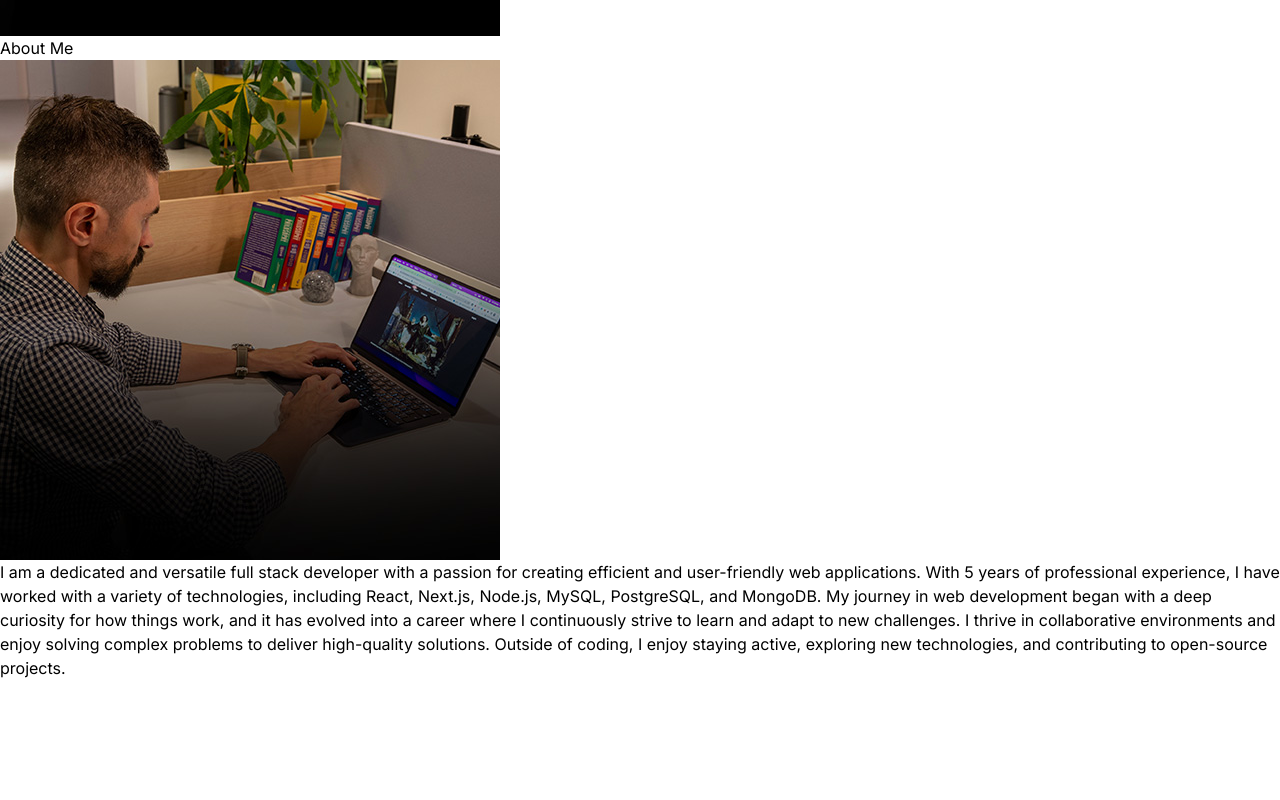
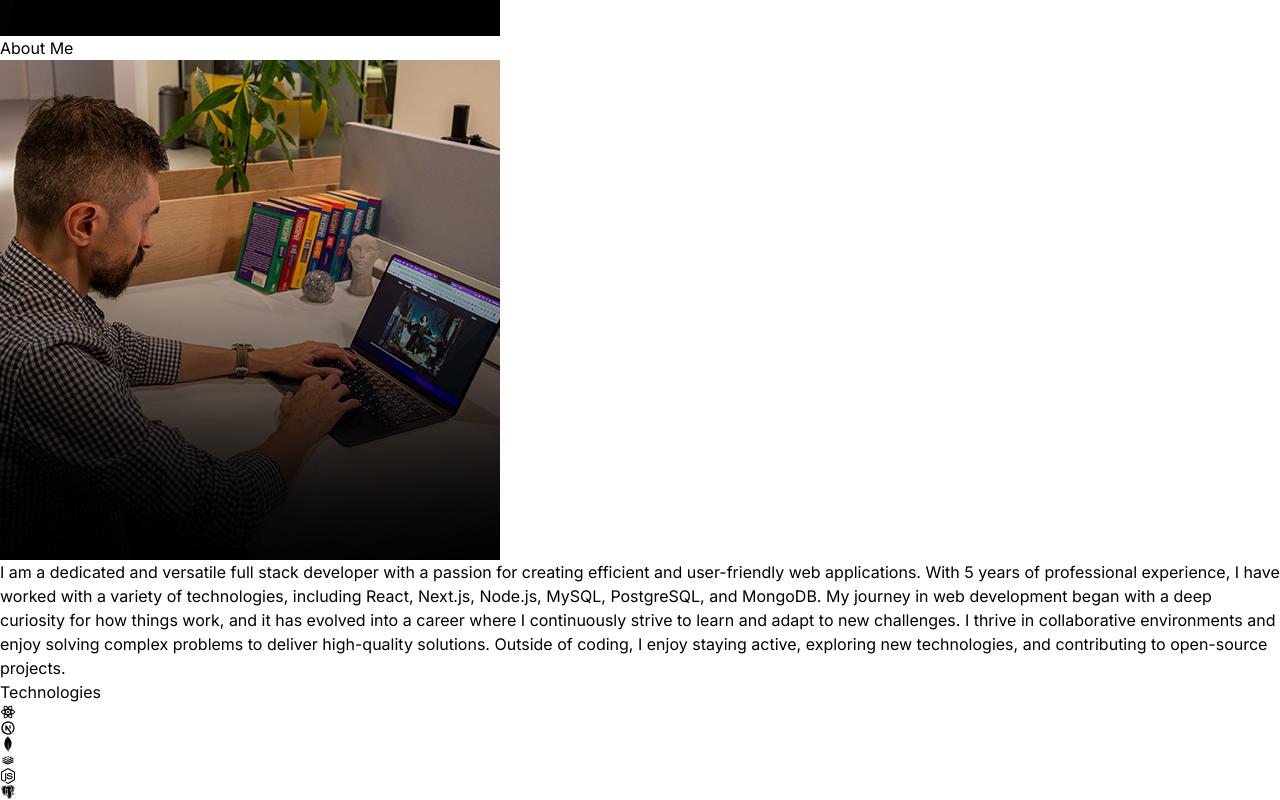
Before and after one commit to Sesili-A/Portfolio, a React (Vite) app: page / in a window 1280 px wide. Shown: the part 684-1484 px from the top of the page. Before the commit the page ends 1364 px from the top, so only its background shows below. Built offline with nearby package versions, Linux system fonts and the light colour scheme.

Commit message:
technologies updated

```diff
--- a/src/App.jsx
+++ b/src/App.jsx
@@ -2,6 +2,7 @@
 import Navbar from './components/Navbar';
 import Hero from './components/Hero';
 import About from './components/About';
+import Technologies from './components/Technologies';
 const App = () => {
   return (
     <div className="overflow-x-hidden text-neutral-300 antialiased
@@ -15,6 +16,7 @@
       <Navbar />
         <Hero />
       <About />
+      <Technologies />
     </div>
   </div>
 
--- /dev/null
+++ b/src/components/Technologies.jsx
@@ -0,0 +1,39 @@
+import React from 'react';
+import { RiReactjsLine } from 'react-icons/ri';
+import { TbBrandNextjs } from 'react-icons/tb';
+import { SiMongodb } from 'react-icons/si';
+import { DiRedis } from 'react-icons/di';
+import { FaNodeJs } from 'react-icons/fa';
+import { BiLogoPostgresql } from 'react-icons/bi';
+
+
+const Technologies = () => {
+  return (
+    <div className='border-b border-neutral-800 pb-24'>
+        <h1 className='my-20 text-center text-4xl'>Technologies</h1>
+        <div className='flex flex-wrap items-center justify-center gap-4'>
+            <div className='rounded-2xl border-4 border-neutral-800 p-4'>
+                <RiReactjsLine className='text-7xl text-cyan-400'/>
+            </div>
+            <div className='rounded-2xl border-4 border-neutral-800 p-4'>
+                <TbBrandNextjs className='text-7xl text-white'/>
+            </div>
+            <div className='rounded-2xl border-4 border-neutral-800 p-4'>
+                <SiMongodb className='text-7xl text-green-400'/>
+            </div>
+            <div className='rounded-2xl border-4 border-neutral-800 p-4'>
+                <DiRedis className='text-7xl text-red-700'/>
+            </div>
+            <div className='rounded-2xl border-4 border-neutral-800 p-4'>
+                <FaNodeJs className='text-7xl text-green-400'/>
+            </div>
+            <div className='rounded-2xl border-4 border-neutral-800 p-4'>
+                <BiLogoPostgresql className='text-7xl text-blue-500'/>
+            </div>
+        </div>
+
+    </div>
+  );
+}
+
+export default Technologies;
```
Also changed, not shown: 1 other file (tests, documents, lock files or other folders).
